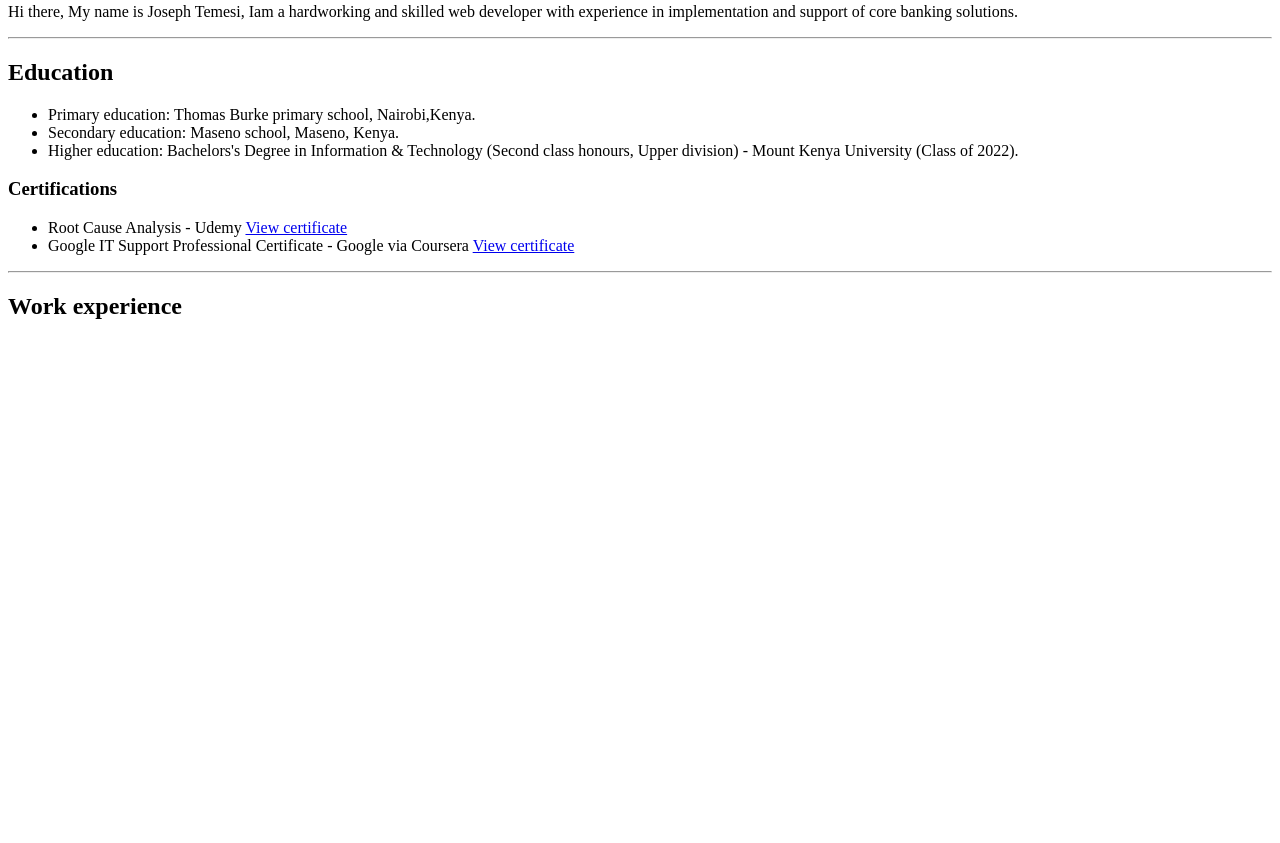
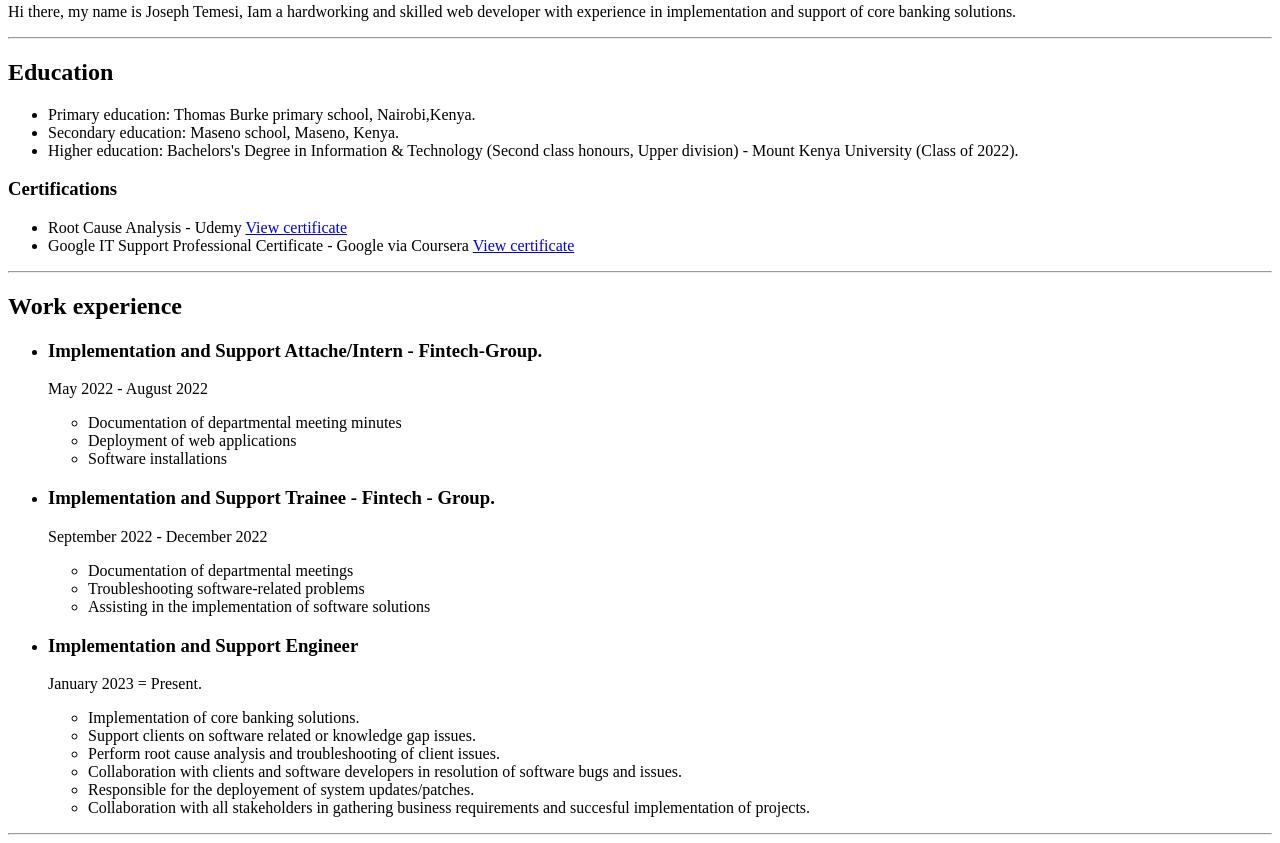
Before and after one commit to joetemesi/html-online_resume, a plain HTML site: page index.html in a window 1280 px wide. Shown: the part 348-1191 px from the top of the page. Before the commit the page ends 800 px from the top, so only its background shows below. Drawn offline with Linux system fonts and the light colour scheme.

Commit message:
Added work experience section

```diff
--- a/index.html
+++ b/index.html
@@ -9,7 +9,7 @@
     <h1>Joseph Temesi's online resume</h1>
     <img src = "assets/images/joseph.jpg" alt = "Joseph Temesi's image" height = "200">
     <h2>Summary</h2>
-    <p>Hi there, My name is Joseph Temesi, Iam a hardworking and skilled web developer with experience in implementation and support of core banking solutions.</p>
+    <p>Hi there, my name is Joseph Temesi, Iam a hardworking and skilled web developer with experience in implementation and support of core banking solutions.</p>
     <hr />
     <h2>Education</h2>
     <ul>
@@ -24,6 +24,36 @@
     </ul>
     <hr />
     <h2>Work experience</h2>
-
+    <ul>
+        <li><h3>Implementation and Support Attache/Intern - Fintech-Group.</h3></li>
+        <p>May 2022 - August 2022</p>
+        <ul>
+            <li>Documentation of departmental meeting minutes</li>
+            <li>Deployment of web applications</li>
+            <li>Software installations</li>
+        </ul>
+    </ul>
+    <ul>
+        <li><h3>Implementation and Support Trainee - Fintech - Group.</h3></li>
+        <p>September 2022 - December 2022</p>
+        <ul>
+            <li>Documentation of departmental meetings</li>
+            <li>Troubleshooting software-related problems</li>
+            <li>Assisting in the implementation of software solutions</li>
+        </ul>
+    </ul>
+    <ul>
+        <li><h3>Implementation and Support Engineer</h3></li>
+        <p>January 2023 = Present.</p>
+        <ul>
+            <li>Implementation of core banking solutions.</li>
+            <li>Support clients on software related or knowledge gap issues.</li>
+            <li>Perform root cause analysis and troubleshooting of client issues.</li>
+            <li>Collaboration with clients and software developers in resolution of software bugs and issues.</li>
+            <li>Responsible for the deployement of system updates/patches.</li>
+            <li>Collaboration with all stakeholders in gathering business requirements and succesful implementation of projects.</li>
+        </ul>
+    </ul>
+<hr />
 </body>
 </html>
```
